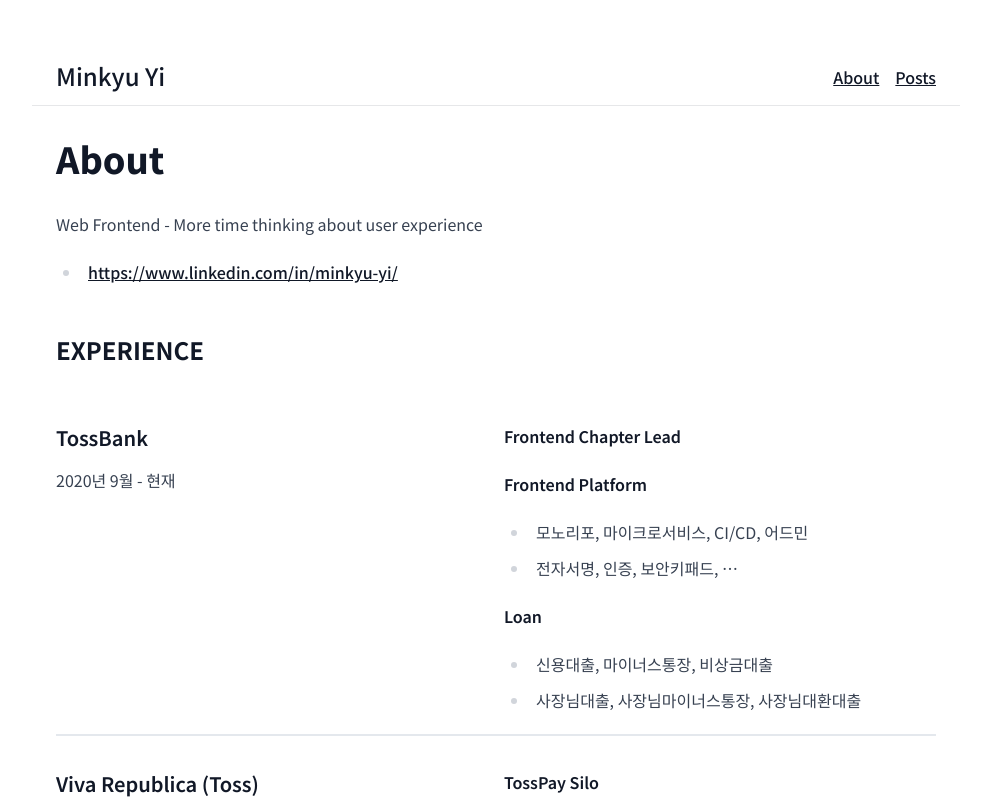
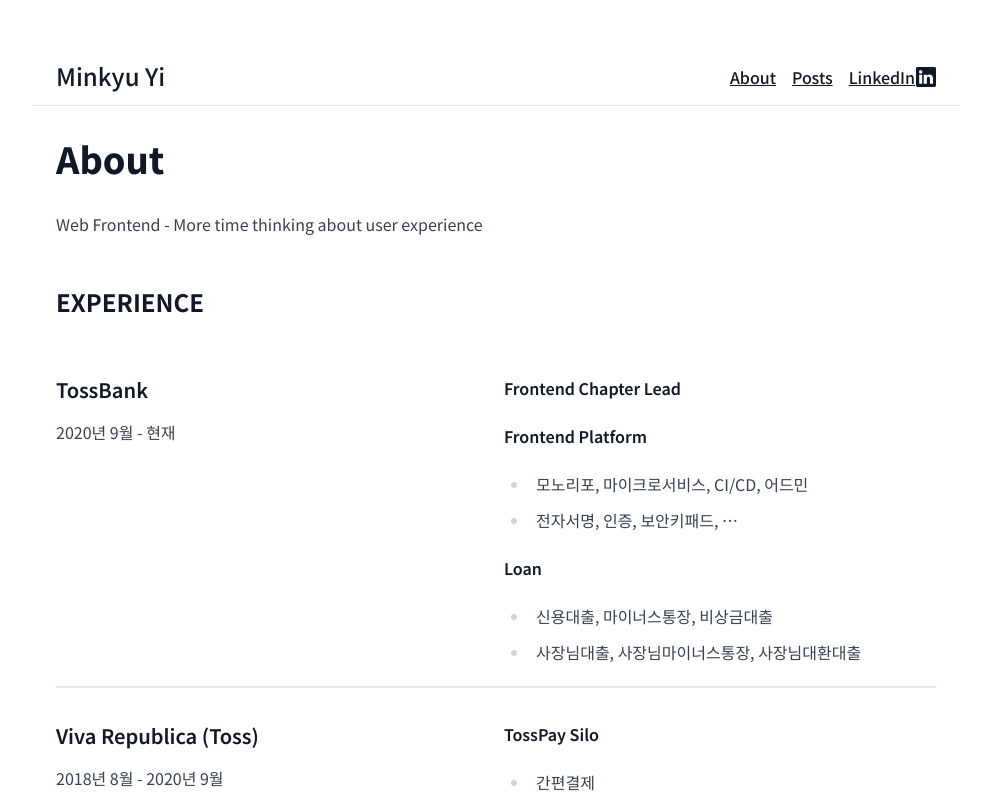
Before and after one commit to minkyu-yi/minkyu-yi, a Next.js app: page /about in a window 1280 px wide. Shown: the top 800 px of the page, without its empty margins (144-1135 px from the left). Built offline with nearby package versions, Linux system fonts and the light colour scheme.

Commit message:
linkedin

```diff
--- a/src/app/about/page.mdx
+++ b/src/app/about/page.mdx
@@ -8,8 +8,6 @@
 # About
 
 Web Frontend - More time thinking about user experience
-
-- [https://www.linkedin.com/in/minkyu-yi/](https://www.linkedin.com/in/minkyu-yi/)
 
 ## EXPERIENCE
 
--- a/src/app/layout.tsx
+++ b/src/app/layout.tsx
@@ -67,6 +67,18 @@
                   <Link href="/" className="hover:text-gray-400">
                     Posts
                   </Link>
+                  <Link
+                    className="hover:text-gray-400"
+                    href="https://www.linkedin.com/in/minkyu-yi/"
+                    target="_blank"
+                    rel="noopener"
+                    style={{
+                      display: 'inline-flex',
+                      alignItems: 'center',
+                    }}
+                  >
+                    <LinkedIn />
+                  </Link>
                 </nav>
               </div>
             </div>
@@ -86,7 +98,26 @@
         </footer>
         <Analytics />
       </body>
-      <GoogleAnalytics gaId="G-2JF8J4DVF9" />
+      {process.env.NODE_ENV !== 'development' ? (
+        <GoogleAnalytics gaId="G-2JF8J4DVF9" />
+      ) : null}
     </html>
   );
 }
+
+function LinkedIn() {
+  return (
+    <>
+      <span style={{ marginRight: 1 }}>LinkedIn</span>
+      <svg
+        xmlns="http://www.w3.org/2000/svg"
+        width="20"
+        height="20"
+        fill="currentColor"
+        viewBox="0 0 16 16"
+      >
+        <path d="M0 1.146C0 .513.526 0 1.175 0h13.65C15.474 0 16 .513 16 1.146v13.708c0 .633-.526 1.146-1.175 1.146H1.175C.526 16 0 15.487 0 14.854zm4.943 12.248V6.169H2.542v7.225zm-1.2-8.212c.837 0 1.358-.554 1.358-1.248-.015-.709-.52-1.248-1.342-1.248S2.4 3.226 2.4 3.934c0 .694.521 1.248 1.327 1.248zm4.908 8.212V9.359c0-.216.016-.432.08-.586.173-.431.568-.878 1.232-.878.869 0 1.216.662 1.216 1.634v3.865h2.401V9.25c0-2.22-1.184-3.252-2.764-3.252-1.274 0-1.845.7-2.165 1.193v.025h-.016l.016-.025V6.169h-2.4c.03.678 0 7.225 0 7.225z" />
+      </svg>
+    </>
+  );
+}
```
